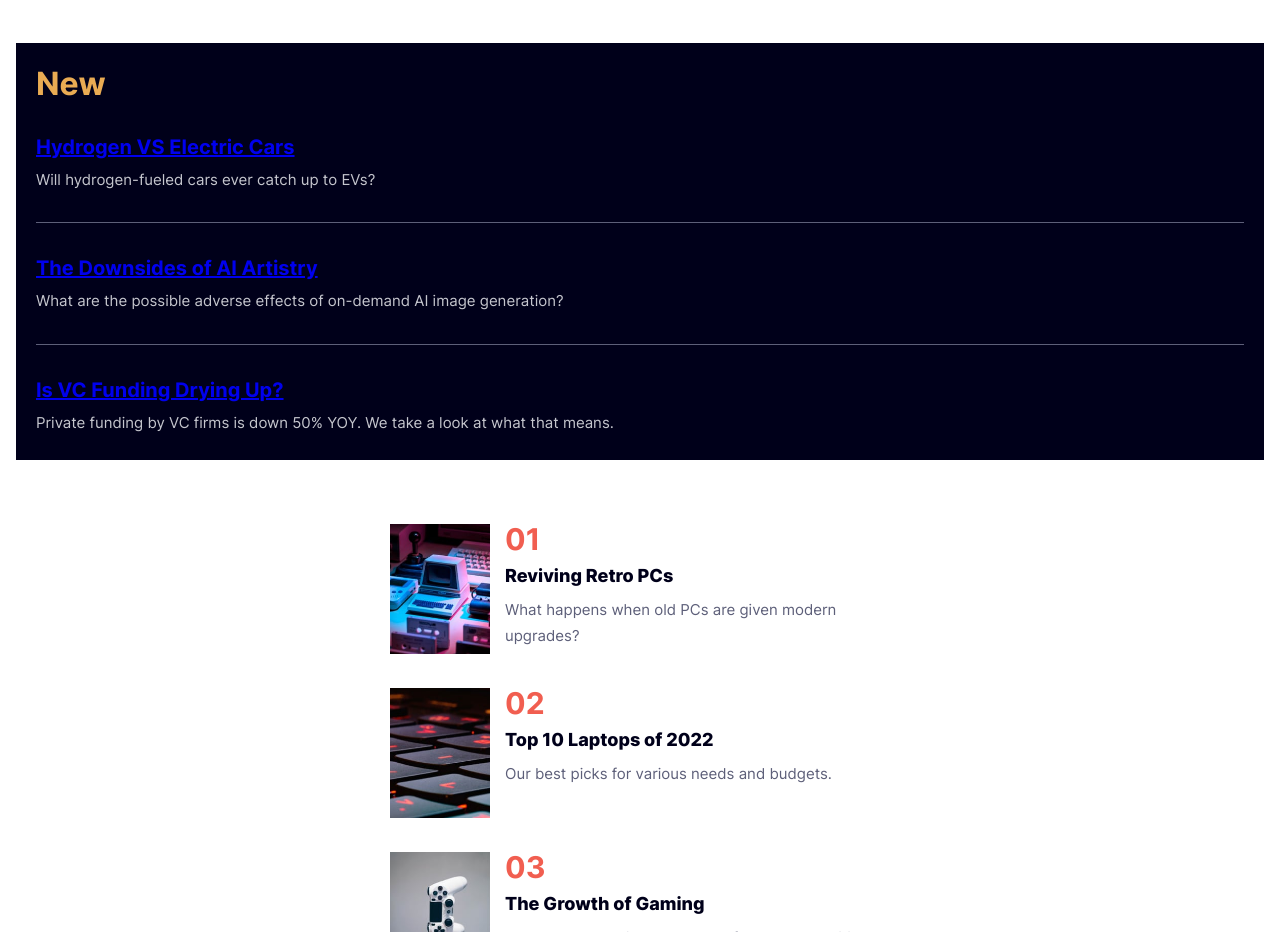
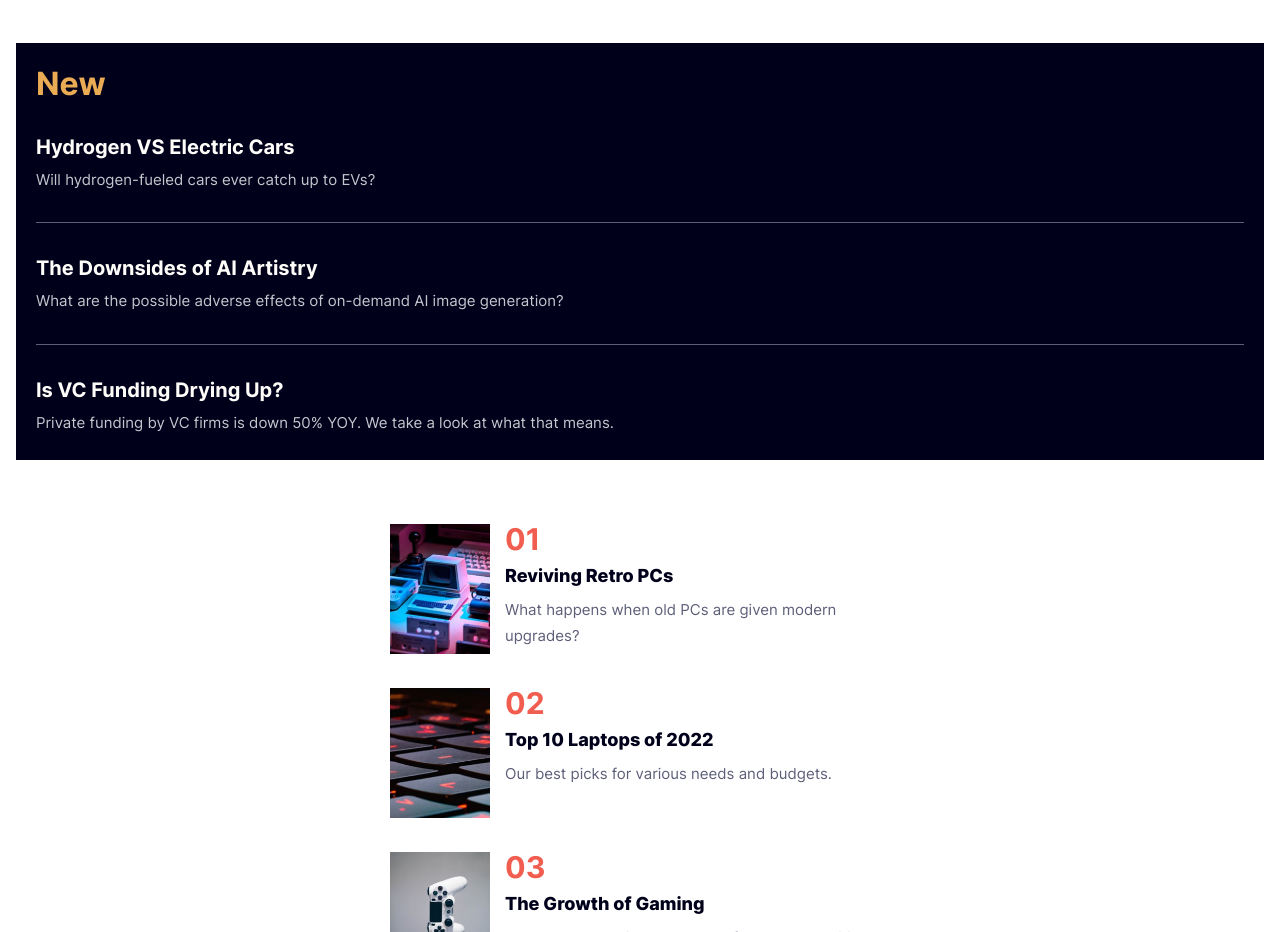
Before and after one commit to VenusY/frontend-mentor-news-homepage, a React app: page / in a window 1280 px wide. Shown: the part 1380-2312 px from the top of the page. Built offline with nearby package versions, Linux system fonts and the light colour scheme.

Commit message:
Change font colour of link on hover

```diff
--- a/src/styles/scss/NewArticles.scss
+++ b/src/styles/scss/NewArticles.scss
@@ -21,11 +21,19 @@
     }
   }
 
-  &__article-heading {
+  &__link {
+    width: fit-content;
     margin-bottom: u.rem(5);
     font-size: u.rem(20);
     font-weight: 700;
     color: var(--off-white);
+    text-decoration: none;
+    transition: color 100ms linear;
+
+    &:hover,
+    &:focus-visible {
+      color: var(--soft-orange);
+    }
   }
 
   &__description {
```
